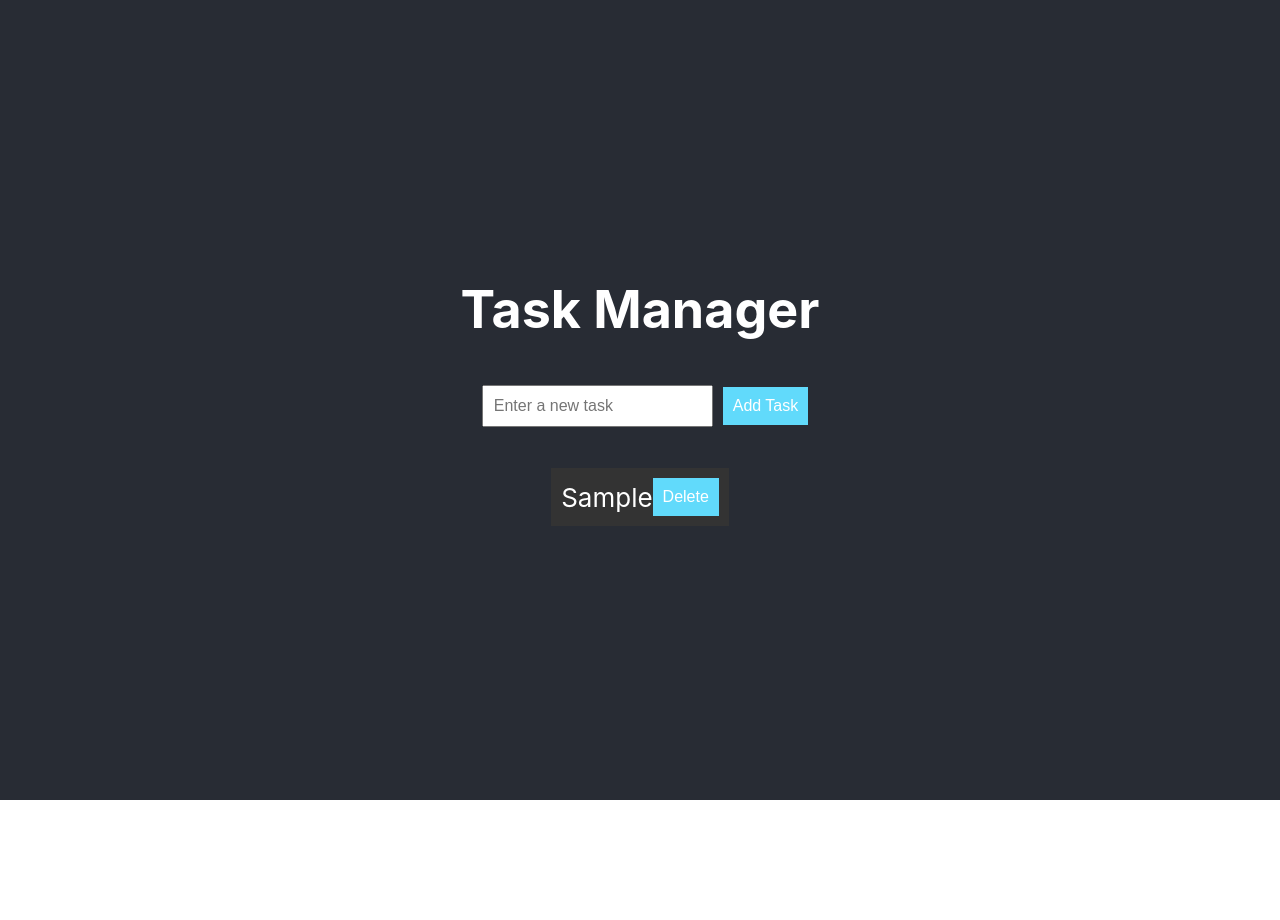
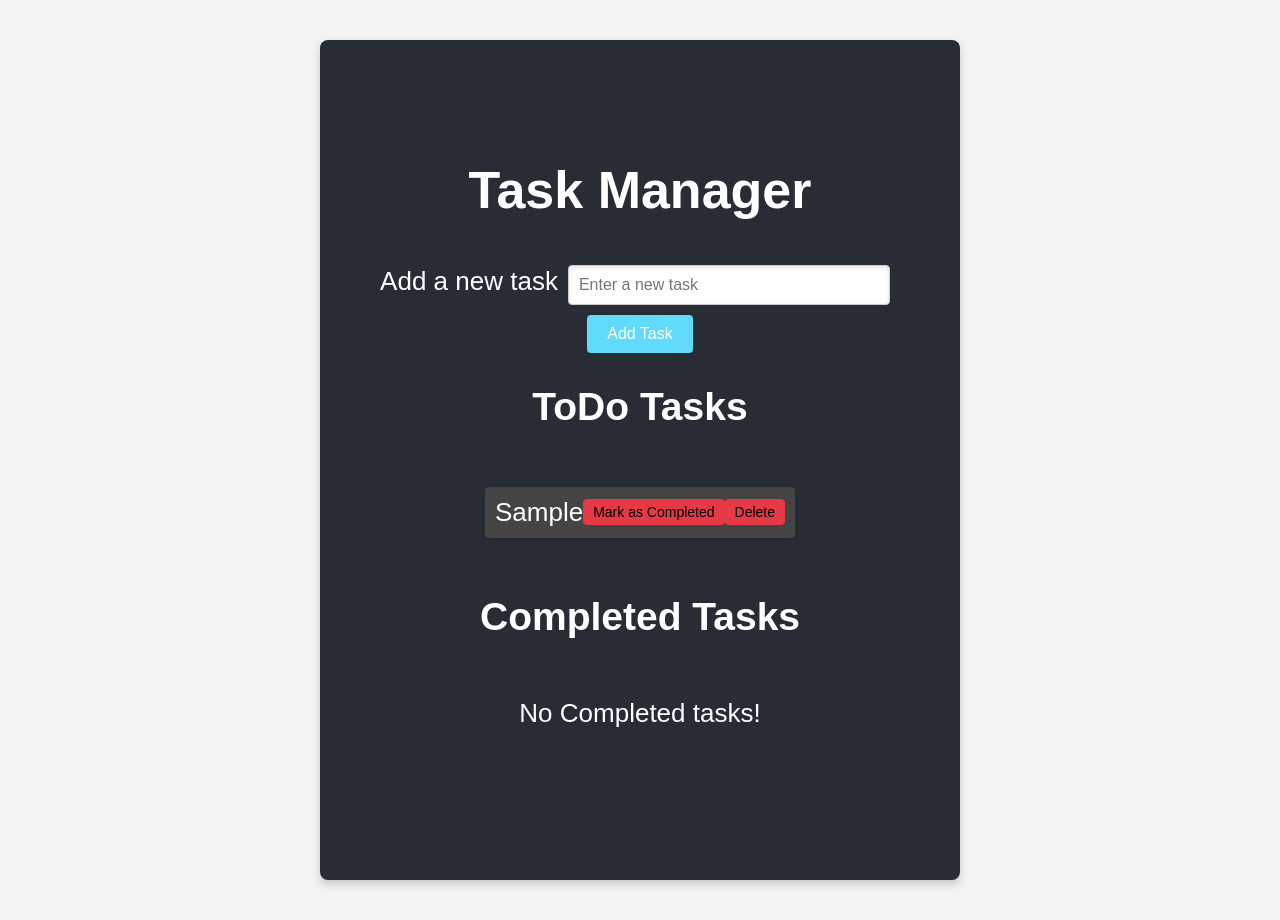
Before and after one commit to hashi-kavi/GUI, a React (Create React App) app: page / in a window 1280 px wide. Both pictures are taken after typing "Sample" into the empty fields and a click on the button "Add Task". Before the commit the page ends 800 px from the top, so only its background shows below. Built offline with nearby package versions, Linux system fonts and the light colour scheme.

Commit message:
second day

```diff
--- a/package.json
+++ b/package.json
@@ -4,9 +4,9 @@
   "private": true,
   "dependencies": {
     "ajv": "^8.17.1",
-    "react-scripts": "latest",
     "react": "^18.2.0",
     "react-dom": "^18.2.0",
+    "react-scripts": "latest",
     "web-vitals": "^4.2.4"
   },
   "scripts": {
@@ -32,5 +32,8 @@
       "last 1 firefox version",
       "last 1 safari version"
     ]
+  },
+  "devDependencies": {
+    "gh-pages": "^6.2.0"
   }
 }
--- a/src/App.css
+++ b/src/App.css
@@ -1,5 +1,13 @@
+body {
+  margin: 0;
+  font-family: Arial, sans-serif;
+  background-color: #f4f4f4;
+  color: #333;
+}
+
 .App {
   text-align: center;
+  padding: 20px;
 }
 
 .App-header {
@@ -11,38 +19,84 @@
   align-items: center;
   font-size: calc(10px + 2vmin);
   color: white;
+  padding: 20px;
+  border-radius: 8px;
+  margin: 20px auto;
+  width: 90%;
+  max-width: 600px;
+  box-shadow: 0px 4px 10px rgba(0, 0, 0, 0.2);
 }
 
-input {
+.task-input input {
   padding: 10px;
   margin: 10px;
   font-size: 16px;
+  border: 1px solid #ccc;
+  border-radius: 4px;
+  width: 70%;
+  max-width: 300px;
+  box-shadow: inset 0px 2px 5px rgba(0, 0, 0, 0.1);
 }
 
-button {
-  padding: 10px;
+.task-input button {
+  padding: 10px 20px;
   font-size: 16px;
   background-color: #61dafb;
   color: white;
   border: none;
+  border-radius: 4px;
   cursor: pointer;
+  transition: background-color 0.3s ease;
 }
 
-button:hover {
+.task-input button:hover {
   background-color: #21a1f1;
 }
 
 ul {
   list-style-type: none;
   padding: 0;
+  margin: 20px 0;
 }
 
-li {
-  background-color: #333;
-  margin: 5px;
+.task-item {
+  background-color: #444;
+  margin: 5px 0;
   padding: 10px;
   color: white;
   display: flex;
   justify-content: space-between;
   align-items: center;
+  border-radius: 4px;
+  box-shadow: 0px 2px 5px rgba(0, 0, 0, 0.2);
+  cursor: pointer;
+  transition: transform 0.2s ease, background-color 0.3s ease;
 }
+
+.task-item:hover {
+  transform: translateX(5px);
+}
+
+.task-item.completed {
+  background-color: #4caf50;
+  text-decoration: line-through;
+}
+
+.task-item .task-text {
+  flex: 1;
+  text-align: left;
+}
+
+.task-item button {
+  background-color: #e63946;
+  font-size: 14px;
+  padding: 5px 10px;
+  border-radius: 4px;
+  border: none;
+  cursor: pointer;
+  transition: background-color 0.3s ease;
+}
+
+.task-item button:hover {
+  background-color: #a00021;
+}
--- a/src/App.js
+++ b/src/App.js
@@ -1,22 +1,44 @@
-import React, { useState } from 'react';
+import React, { useState, useEffect } from 'react';
 import './App.css';
 
 function App() {
-
-  const [tasks, setTasks] = useState([]);
+  const [tasks, setTasks] = useState(() => JSON.parse(localStorage.getItem('tasks')) || []);
   const [newTask, setNewTask] = useState('');
 
+  useEffect(() => {
+    localStorage.setItem('tasks', JSON.stringify(tasks));
+  }, [tasks]);
 
   const handleAddTask = () => {
-    if (newTask) {
-      setTasks([...tasks, newTask]);
+    if (newTask.trim() && !tasks.some(task => task.text === newTask.trim())) {
+      setTasks([...tasks, { text: newTask.trim(), completed: false }]);
       setNewTask('');
     }
   };
 
+  const handleToggleTask = (index) => {
+    const updatedTasks = tasks.map((task, i) =>
+      i === index ? { ...task, completed: !task.completed } : task
+    );
+    setTasks(updatedTasks);
+  };
+
+  const handleMarkAsTodo = (index) => {
+    const updatedTasks = tasks.map((task, i) =>
+      i === index ? { ...task, completed: false } : task
+    );
+    setTasks(updatedTasks);
+  };
+
+  const handleMarkAsCompleted = (index) => {
+    const updatedTasks = tasks.map((task, i) =>
+      i === index ? { ...task, completed: true } : task
+    );
+    setTasks(updatedTasks);
+  };
 
   const handleDeleteTask = (index) => {
-    const updatedTasks = tasks.filter((task, taskIndex) => taskIndex !== index);
+    const updatedTasks = tasks.filter((_, i) => i !== index);
     setTasks(updatedTasks);
   };
 
@@ -24,25 +46,56 @@ function App() {
     <div className="App">
       <header className="App-header">
         <h1>Task Manager</h1>
-
-        {}
-        <div>
+        <div className="task-input">
+          <label htmlFor="new-task-input">Add a new task</label>
           <input
+            id="new-task-input"
             type="text"
             value={newTask}
             onChange={(e) => setNewTask(e.target.value)}
             placeholder="Enter a new task"
           />
-          <button onClick={handleAddTask}>Add Task</button>
+          <button onClick={handleAddTask} className="add-task-btn">
+            Add Task
+          </button>
         </div>
 
-        {}
-        <ul>
-          {tasks.map((task, index) => (
-            <li key={index}>
-              {task} <button onClick={() => handleDeleteTask(index)}>Delete</button>
-            </li>
-          ))}
+        {/* ToDo Tasks */}
+        <h2>ToDo Tasks</h2>
+        {tasks.filter(task => !task.completed).length === 0 && <p>No ToDo tasks!</p>}
+        <ul className="task-list">
+          {tasks
+            .filter(task => !task.completed)
+            .map((task, index) => (
+              <li key={index} className="task-item">
+                <span className="task-text">{task.text}</span>
+                <button onClick={() => handleMarkAsCompleted(index)} className="completed-task-btn">
+                  Mark as Completed
+                </button>
+                <button onClick={() => handleDeleteTask(index)} className="delete-task-btn">
+                  Delete
+                </button>
+              </li>
+            ))}
+        </ul>
+
+        {/* Completed Tasks */}
+        <h2>Completed Tasks</h2>
+        {tasks.filter(task => task.completed).length === 0 && <p>No Completed tasks!</p>}
+        <ul className="task-list">
+          {tasks
+            .filter(task => task.completed)
+            .map((task, index) => (
+              <li key={index} className="task-item completed">
+                <span className="task-text">{task.text}</span>
+                <button onClick={() => handleMarkAsTodo(index)} className="todo-task-btn">
+                  Mark as ToDo
+                </button>
+                <button onClick={() => handleDeleteTask(index)} className="delete-task-btn">
+                  Delete
+                </button>
+              </li>
+            ))}
         </ul>
       </header>
     </div>
```
Also changed, not shown: App.js (added, +18 -0 lines), src/components/CalendarIntegration.js (added, +29 -0 lines), src/components/Header.js (added, +11 -0 lines), src/components/ProductivityTracker.js (added, +19 -0 lines), src/components/TaskManager.js (added, +60 -0 lines), 2 other files (tests, documents, lock files or other folders).
